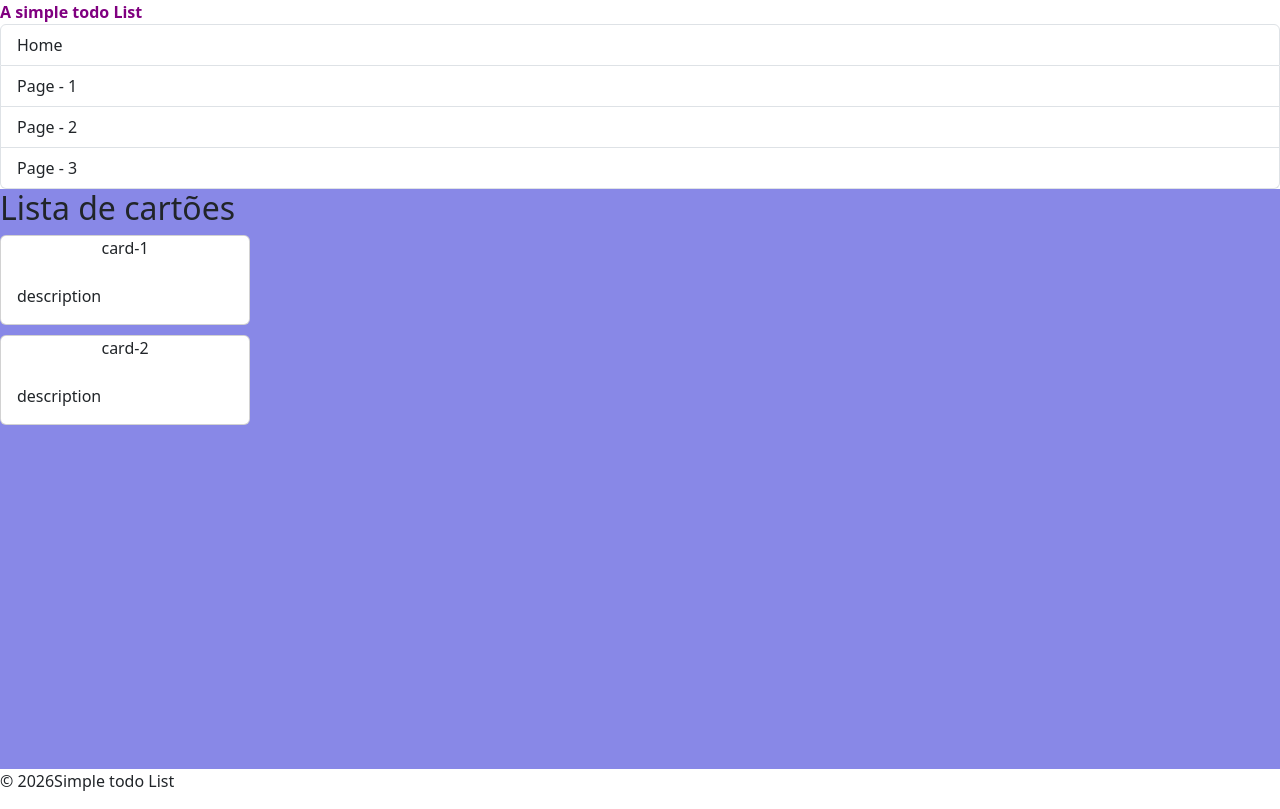
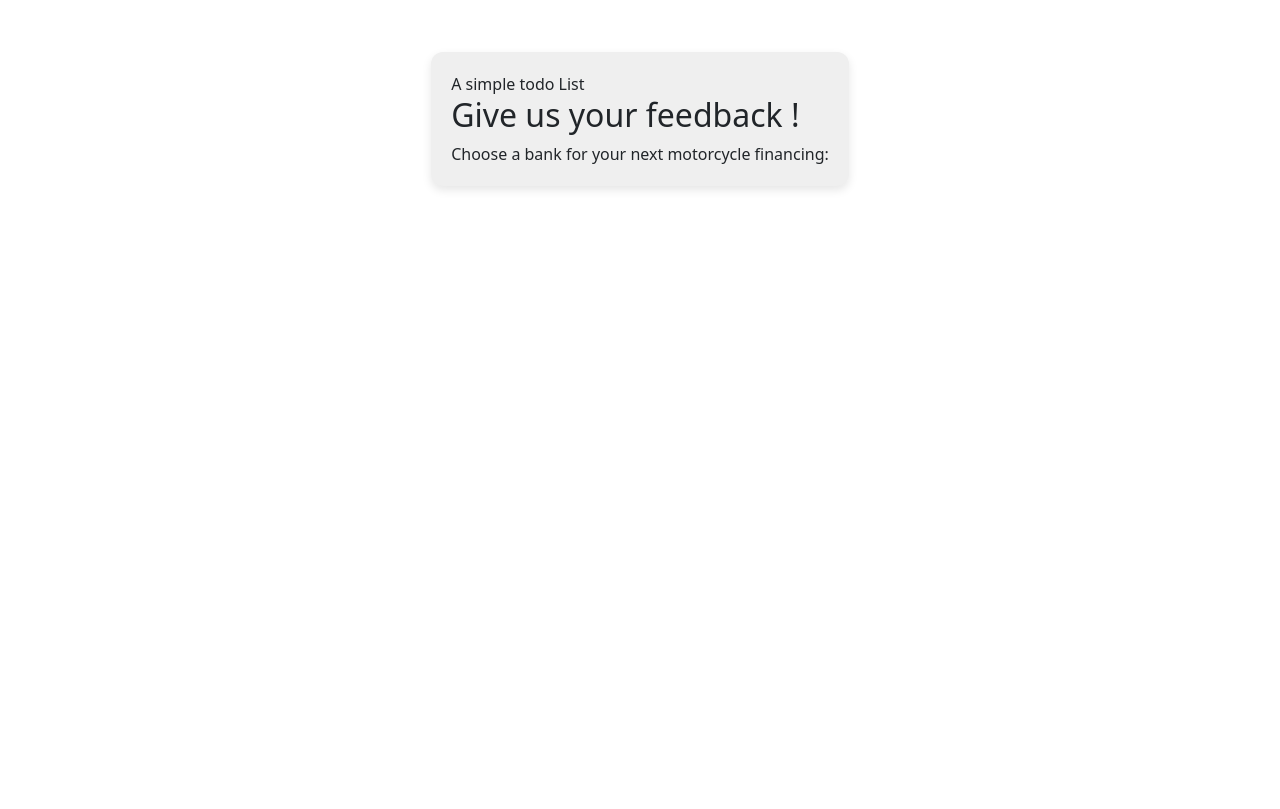
Before and after one commit to SouzaThalez/react-todo-app, a React (Vite) app: page / in a window 1280 px wide. Built offline with nearby package versions, Linux system fonts and the light colour scheme.

Commit message:
Feedbackquizz app container layout

```diff
--- a/src/App.css
+++ b/src/App.css
@@ -1,22 +1,17 @@
-.page-title{
-    color: purple;
-    font-weight: bold;
-}
-.card{
-    width: 250px;
-
-    .card-title{
-        text-align: center;
-    }
-    margin-bottom: 10px;
+body{
+    margin: 0;
+    display: flex;
+    justify-content: center;
+    min-height: 100vh;
+    background-color: #ededed;
 }
 
-.body-content{
-    height: 580px;
-    background-color: #8888e7;
+.app-container{
+    margin-top: 52px;
+    width: 100%;
+    max-width: 900px;
+    padding: 20px;
+    border-radius: 12px;
+    background-color: #efefef;
+    box-shadow: 0 4px 10px rgba(0,0,0,0.1);
 }
-.list-group{
-    li:hover{
-        cursor: pointer;
-    }
-}
--- a/src/App.tsx
+++ b/src/App.tsx
@@ -1,18 +1,14 @@
-import Body from './components/body';
-import BottomFooter from './components/footer'
-import PageMenu from "./components/PageMenu";
+
 import './App.css';
+import List from './components/list';
 
 function App(){
-const appTittle =  <span>A simple todo List</span>
+const appTittle = <span>A simple todo List</span>
   return (
-        <>
-          <div className='page-title'>{appTittle}</div>
-          <PageMenu></PageMenu>
-          <Body></Body>
-          <BottomFooter></BottomFooter>
-        </>
-
+      <div className='app-container'>
+        {appTittle}
+        < List/>
+      </div>
   );
 }
 
--- a/src/components/Body.tsx
+++ /dev/null
@@ -1,28 +0,0 @@
-import Card from "./card";
-
-const cards = ['card-1', 'card-2'];
-
-function Body() {
-
-    return (
-        <>
-            <div className="body-content">
-
-                <h2>Lista de cartões</h2>
-
-                {cards.map((card, index) =>
-
-                    <Card
-                        key={index}
-                        name={card}
-                        description="description"
-                    />
-
-                )}
-
-            </div>
-        </>
-    );
-}
-
-export default Body;
--- a/src/components/PageMenu.tsx
+++ /dev/null
@@ -1,24 +0,0 @@
-import { useState } from "react";
-
-
-function PageMenu(){
-
-    const navItems = ['Home', 'Page - 1','Page - 2','Page - 3'];
-    let [selectedIndex, setSelectedIndex]  = useState(-1);
-
-    return(
-        <ul className="list-group">
-            {navItems.map((navItems, index) =>
-                <li className={selectedIndex == index ? 'list-group-item active' : 'list-group-item'}
-                    key={navItems}
-                    onClick={()=> setSelectedIndex(index)}>
-                    {navItems}
-                </li>
-            )}
-
-        </ul>
-    )
-
-}
-
-export default PageMenu;
--- a/src/components/card.tsx
+++ /dev/null
@@ -1,27 +0,0 @@
-interface CardProps {
-    name: string;
-    description: string;
-}
-
-function Card({ name, description }: CardProps) {
-
-    return (
-        <div className="card">
-
-            <span className="card-title">
-                {name}
-            </span>
-
-            <div className="card-body">
-
-                <p className="card-text">
-                    {description}
-                </p>
-
-            </div>
-
-        </div>
-    );
-}
-
-export default Card;
--- a/src/components/footer.tsx
+++ /dev/null
@@ -1,9 +0,0 @@
-function BottomFooter(){
-    return(
-        <>
-            <p>&copy; {new Date().getFullYear()}Simple todo List</p>
-        </>
-    )
-}
-
-export default BottomFooter;
--- /dev/null
+++ b/src/components/list.tsx
@@ -0,0 +1,32 @@
+function List(){
+const listBankActions = [
+        {
+            question: 'Choose a bank for your next motorcycle financing:',
+            banks: ['Berlin Bank', 'Roma Bank', 'Yamaha Bank'],
+            answer: 'Yamaha Bank'
+        },
+
+        {
+            question: 'Which bank offers the best savings account?',
+            banks: ['Safe Money Bank', 'Future Credit', 'Roma Bank'],
+            answer: 'Safe Money Bank'
+        },
+
+        {
+            question: 'Which bank would you choose for investments?',
+            banks: ['Berlin Bank', 'Prime Invest', 'Digital Trust'],
+            answer: 'Prime Invest'
+        }
+]
+
+
+
+    return(
+        <div>
+            <h2>Give us your feedback !</h2>
+            {listBankActions[0].question}
+        </div>
+    )
+}
+
+export default List;
```
